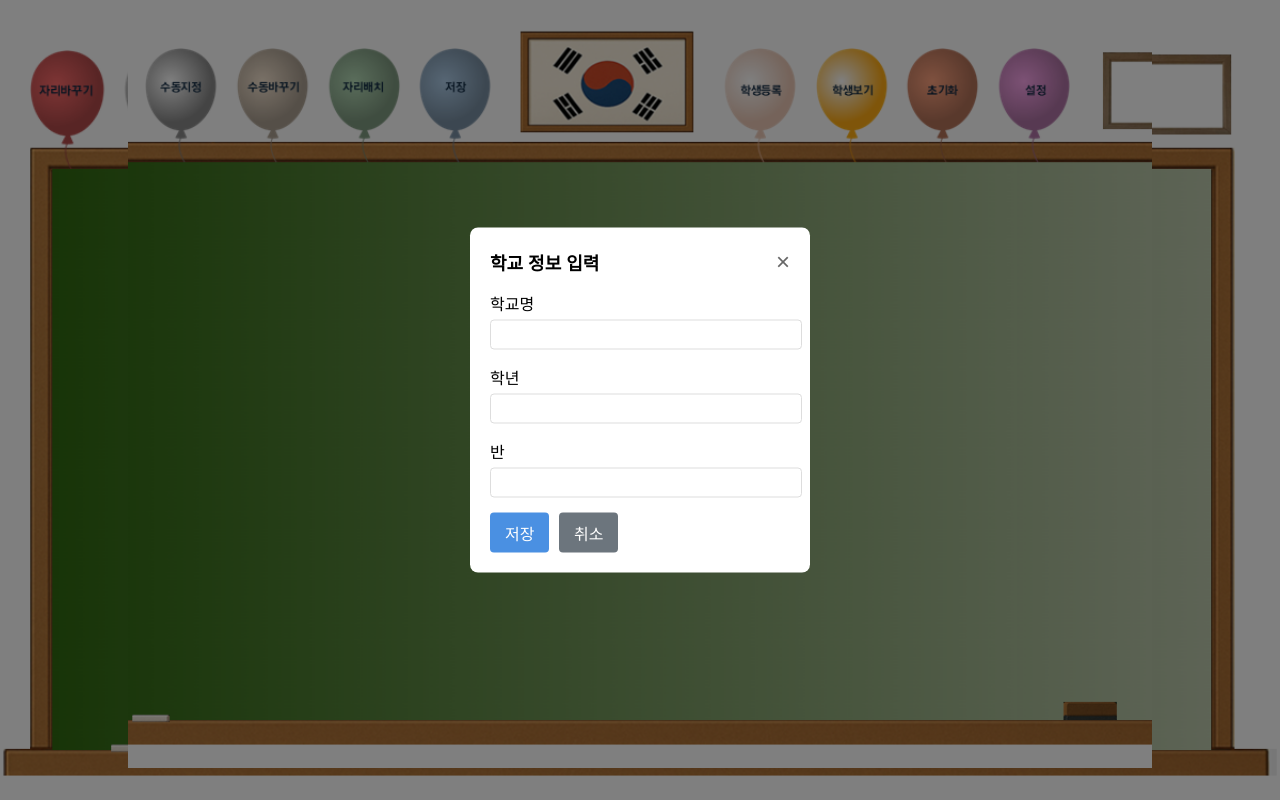
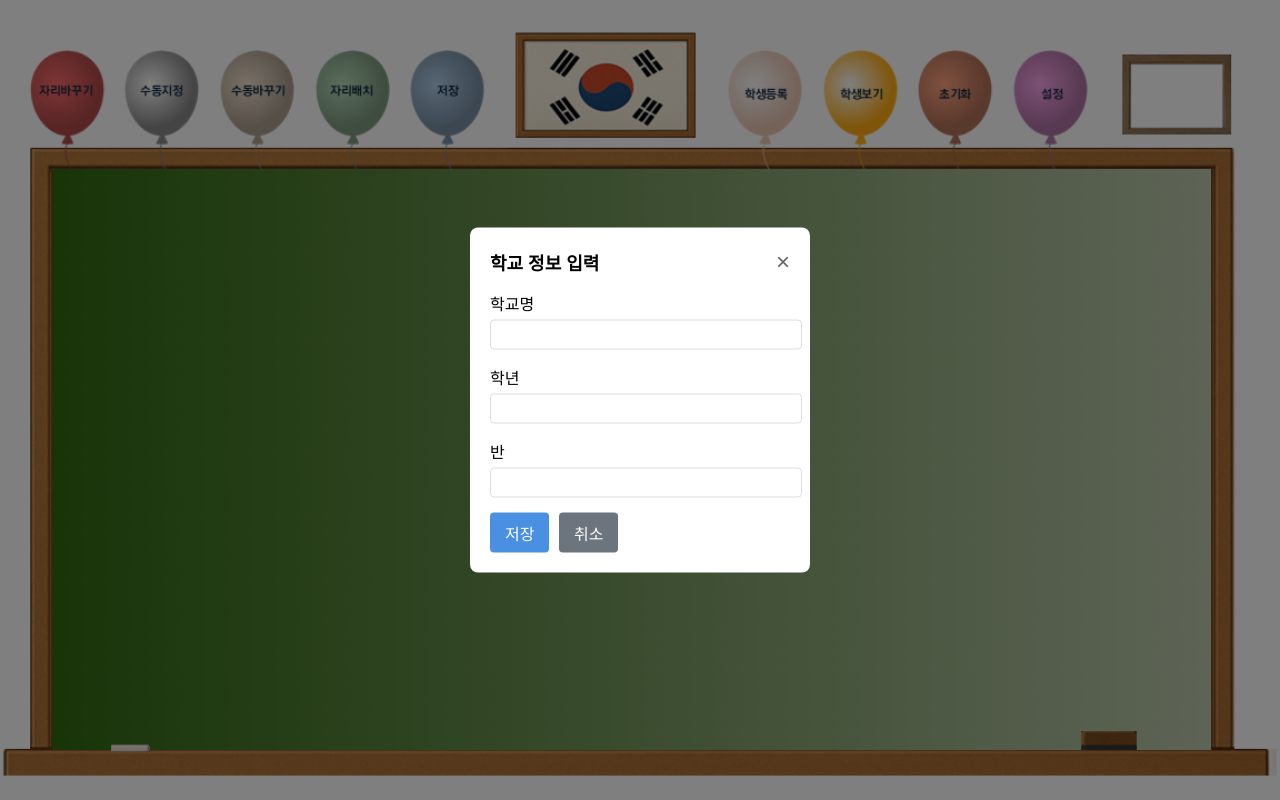
Before and after one commit to kidcouple/changeseat2026, a Flask app: page / in a window 1280 px wide. Run offline with Flask 2, Linux system fonts and the light colour scheme; some web fonts are replaced.

Commit message:
Fix: 원본 프로그램과 100% 동일하게 수정

```diff
--- a/templates/index.html
+++ b/templates/index.html
@@ -30,9 +30,8 @@
 
         #seatFrame {
             position: relative;
-            width: 1024px;
-            height: 768px;
-            margin: 0 auto;
+            width: 100%;
+            height: 100vh;
             cursor: default;
             background-image: url("{{ url_for('static', filename='class_main.png') }}");
             background-size: cover;
@@ -232,6 +231,7 @@
             cursor: pointer;
             z-index: 100;
             background: transparent;
+            transform-origin: top left;
         }
 
         .button-area:hover {
@@ -374,15 +374,15 @@
 <body>
     <div id="seatFrame">
         <!-- 버튼 영역 -->
-        <div class="button-area" style="position: absolute; left: 101px; top: 69px; width: 45px; height: 20px; cursor: pointer; z-index: 100;" onclick="onShuffleButtonClick()"></div>
-        <div class="button-area" style="position: absolute; left: 186px; top: 69px; width: 42px; height: 15px; cursor: pointer; z-index: 100;" onclick="onManualDesignateClick()"></div>
-        <div class="button-area" style="position: absolute; left: 270px; top: 61px; width: 45px; height: 35px; cursor: pointer; z-index: 100;" onclick="onManualSwapClick()"></div>
-        <div class="button-area" style="position: absolute; left: 355px; top: 61px; width: 39px; height: 33px; cursor: pointer; z-index: 100;" onclick="askLayoutMode()"></div>
-        <div class="button-area" style="position: absolute; left: 440px; top: 61px; width: 39px; height: 35px; cursor: pointer; z-index: 100;" onclick="onSaveLayoutClick()"></div>
-        <div class="button-area" style="position: absolute; left: 719px; top: 62px; width: 44px; height: 35px; cursor: pointer; z-index: 100;" onclick="onRegisterStudentClick()"></div>
-        <div class="button-area" style="position: absolute; left: 806px; top: 60px; width: 40px; height: 35px; cursor: pointer; z-index: 100;" onclick="onViewDbClick()"></div>
-        <div class="button-area" style="position: absolute; left: 890px; top: 63px; width: 40px; height: 37px; cursor: pointer; z-index: 100;" onclick="onResetDataClick()"></div>
-        <div class="button-area" style="position: absolute; left: 974px; top: 61px; width: 39px; height: 37px; cursor: pointer; z-index: 100;" onclick="onSettingsClick()"></div>
+        <div id="shuffle" class="button-area" onclick="onShuffleButtonClick()"></div>
+        <div id="designate" class="button-area" onclick="onManualDesignateClick()"></div>
+        <div id="swap" class="button-area" onclick="onManualSwapClick()"></div>
+        <div id="layout" class="button-area" onclick="askLayoutMode()"></div>
+        <div id="save" class="button-area" onclick="onSaveLayoutClick()"></div>
+        <div id="register" class="button-area" onclick="onRegisterStudentClick()"></div>
+        <div id="view" class="button-area" onclick="onViewDbClick()"></div>
+        <div id="reset" class="button-area" onclick="onResetDataClick()"></div>
+        <div id="settings" class="button-area" onclick="onSettingsClick()"></div>
     </div>
 
     <!-- 비디오 컨테이너 -->
@@ -631,24 +618,27 @@
             const frame = document.getElementById('seatFrame');
             frame.innerHTML = '';
 
-            const numColumns = settings.numColumns;
-            const numRows = Math.ceil(32 / numColumns);
-            const spacing = 10; // 자리 간격
+            // 분단 추가
+            const divider = document.createElement('div');
+            divider.style.position = 'absolute';
+            divider.style.left = '50%';
+            divider.style.top = '100px';
+            divider.style.width = '2px';
+            divider.style.height = '400px';
+            divider.style.backgroundColor = '#000';
+            frame.appendChild(divider);
+
+            const numColumns = 4;  // 고정된 열 수
+            const numRows = 8;     // 고정된 행 수
+            const spacing = 10;    // 자리 간격
 
             // 시작 위치 조정 (원본 프로그램과 동일하게)
             const startX = 100;
             const startY = 100;
 
             for (let i = 0; i < 32; i++) {
-                let row, col;
-
-                if (settings.layoutMode === '열') {
-                    row = Math.floor(i / numColumns);
-                    col = i % numColumns;
-                } else {
-                    row = i % numRows;
-                    col = Math.floor(i / numRows);
-                }
+                const row = Math.floor(i / numColumns);
+                const col = i % numColumns;
 
                 const seat = document.createElement('div');
                 seat.className = 'seat';
@@ -1059,12 +1049,6 @@
 
         // 설정 버튼 클릭
         function onSettingsClick() {
-            document.getElementById('layoutMode').value = settings.layoutMode;
-            document.getElementById('numColumns').value = settings.numColumns;
-            document.getElementById('separateGender').checked = settings.separateGender;
-            document.getElementById('considerEyesight').checked = settings.considerEyesight;
-            document.getElementById('preventSameSeat').checked = settings.preventSameSeat;
-            document.getElementById('preventSameSeatCount').value = settings.preventSameSeatCount;
             document.getElementById('motto').value = settings.motto;
             document.getElementById('countdownText').value = settings.countdownText;
 
@@ -1073,12 +1057,6 @@
 
         // 설정 저장
         function saveSettings() {
-            settings.layoutMode = document.getElementById('layoutMode').value;
-            settings.numColumns = parseInt(document.getElementById('numColumns').value);
-            settings.separateGender = document.getElementById('separateGender').checked;
-            settings.considerEyesight = document.getElementById('considerEyesight').checked;
-            settings.preventSameSeat = document.getElementById('preventSameSeat').checked;
-            settings.preventSameSeatCount = parseInt(document.getElementById('preventSameSeatCount').value);
             settings.motto = document.getElementById('motto').value;
             settings.countdownText = document.getElementById('countdownText').value;
 
@@ -1271,6 +1249,43 @@
                     event.target.style.display = 'none';
                 }
             };
+
+            // 버튼 위치 조정
+            function adjustButtonPositions() {
+                const frame = document.getElementById('seatFrame');
+                const frameWidth = frame.offsetWidth;
+                const frameHeight = frame.offsetHeight;
+                const scaleX = frameWidth / 1024;  // 원본 너비
+                const scaleY = frameHeight / 768;  // 원본 높이
+
+                const buttons = [
+                    { id: 'shuffle', x: 101, y: 69, w: 45, h: 20 },
+                    { id: 'designate', x: 186, y: 69, w: 42, h: 15 },
+                    { id: 'swap', x: 270, y: 61, w: 45, h: 35 },
+                    { id: 'layout', x: 355, y: 61, w: 39, h: 33 },
+                    { id: 'save', x: 440, y: 61, w: 39, h: 35 },
+                    { id: 'register', x: 719, y: 62, w: 44, h: 35 },
+                    { id: 'view', x: 806, y: 60, w: 40, h: 35 },
+                    { id: 'reset', x: 890, y: 63, w: 40, h: 37 },
+                    { id: 'settings', x: 974, y: 61, w: 39, h: 37 }
+                ];
+
+                buttons.forEach(button => {
+                    const element = document.getElementById(button.id);
+                    if (element) {
+                        element.style.left = `${button.x * scaleX}px`;
+                        element.style.top = `${button.y * scaleY}px`;
+                        element.style.width = `${button.w * scaleX}px`;
+                        element.style.height = `${button.h * scaleY}px`;
+                    }
+                });
+            }
+
+            // 초기 버튼 위치 설정
+            adjustButtonPositions();
+
+            // 창 크기 변경 시 버튼 위치 재조정
+            window.addEventListener('resize', adjustButtonPositions);
         };
     </script>
 </body>
```
Also changed, not shown: other parts of templates/index.html (+21 -34 lines). Lines whose indentation alone changed are shown as unchanged.
